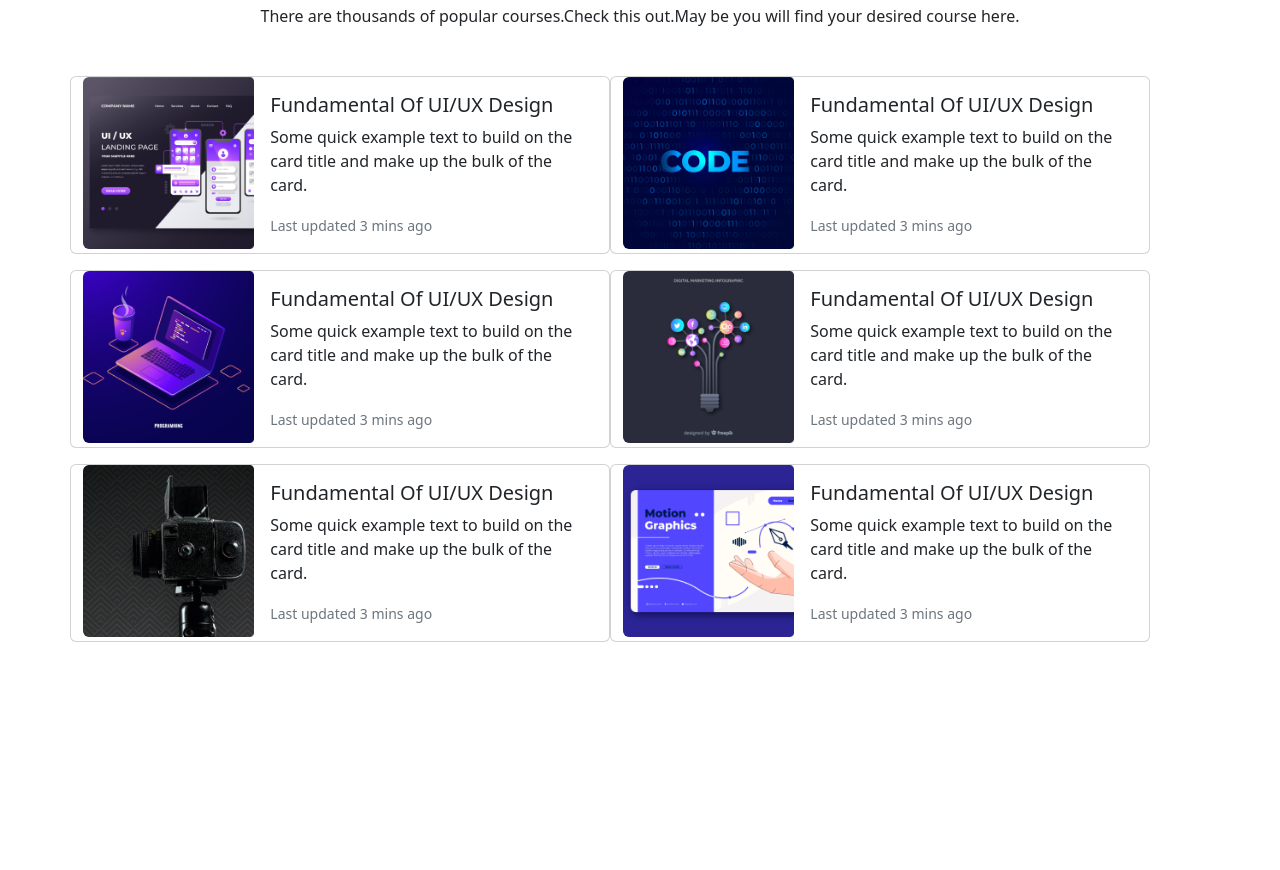
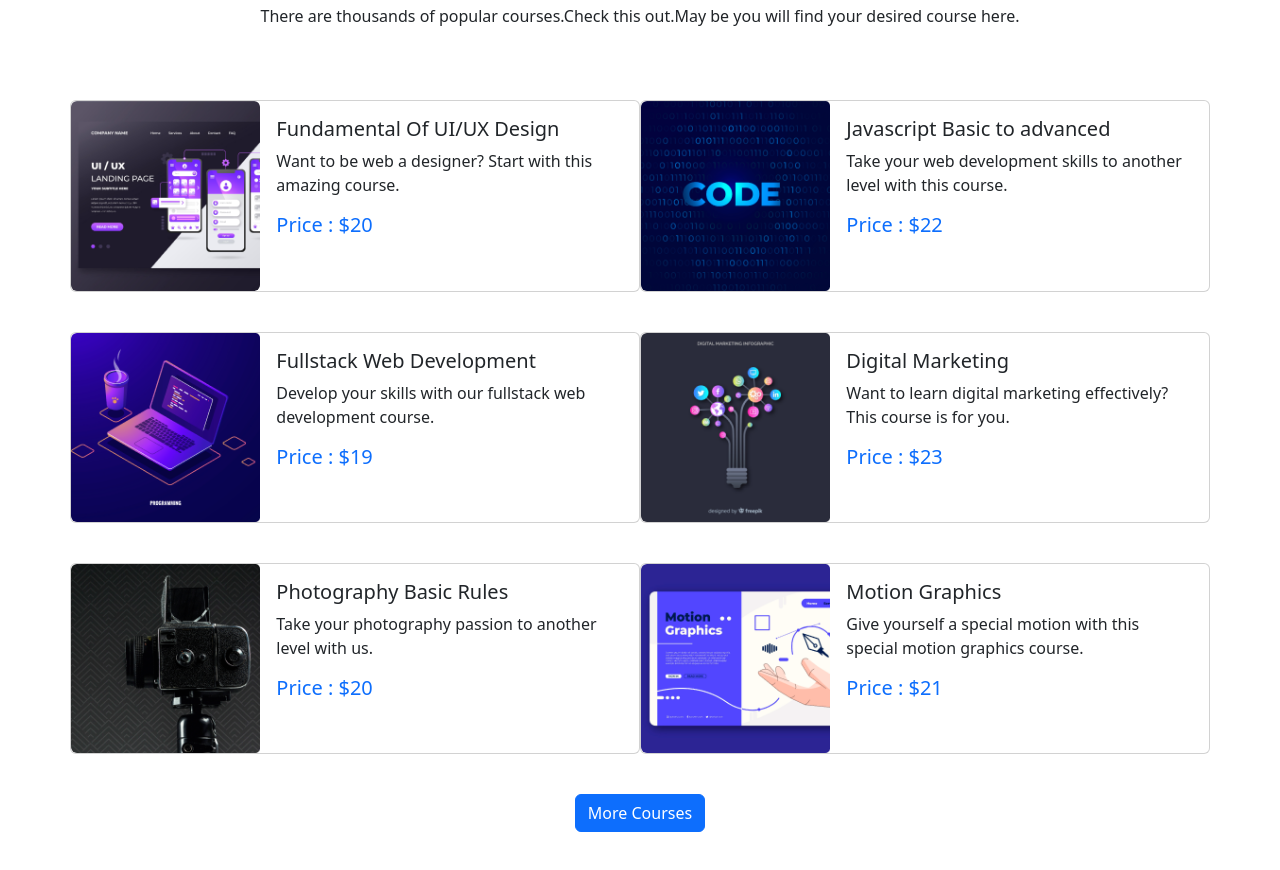
Before and after one commit to saikot-mehedi/study-zone, a plain HTML site: page index.html in a window 1280 px wide. Shown: the part 682-1552 px from the top of the page. Before the commit the page ends 1388 px from the top, so only its background shows below. Drawn offline with nearby package versions, Linux system fonts and the light colour scheme.

Commit message:
added courses section

```diff
--- a/index.html
+++ b/index.html
@@ -88,98 +88,96 @@
     </header>
     <main>
       <!-- Courses section start -->
-      <section class="py-5">
-        <div class="container">
-          <h2 class="text-center">Discover Our Popular Courses</h2>
+      <section class=" container py-5">
+        <h2 class="text-center">Discover Our Popular Courses</h2>
         <p class="text-center">There are thousands of popular courses.Check this out.May be you will find your desired course here.</p>
-
-        <div class="mt-5 row ">
-          <div class="col-lg-6 card mb-3" style="max-width: 540px;">
+        <div class="mt-5 mb-4 row g-4">
+          <div class="col-lg-6 card mb-3 px-0">
             <div class="row g-0">
               <div class="col-md-4">
-                <img src="images/course/course-1.png" class="img-fluid rounded-start" alt="...">
+                <img src="images/course/course-1.png" class="img-fluid rounded float-start" alt="...">
               </div>
               <div class="col-md-8">
                 <div class="card-body">
                   <h5 class="card-title">Fundamental Of UI/UX Design</h5>
-                  <p class="card-text">Some quick example text to build on the card title and make up the bulk of the card.</p>
-                  <p class="card-text"><small class="text-muted">Last updated 3 mins ago</small></p>
+                  <p class="card-text">Want to be web a designer? Start with this amazing course.</p>
+                  <h5 class="text-primary">Price : $20</h5>
                 </div>
               </div>
             </div>
           </div>
-          <div class="col-lg-6 card mb-3" style="max-width: 540px;">
+          <div class="col-lg-6 card mb-3 px-0">
             <div class="row g-0">
               <div class="col-md-4">
                 <img src="images/course/course-2.png" class="img-fluid rounded-start" alt="...">
               </div>
               <div class="col-md-8">
                 <div class="card-body">
-                  <h5 class="card-title">Fundamental Of UI/UX Design</h5>
-                  <p class="card-text">Some quick example text to build on the card title and make up the bulk of the card.</p>
-                  <p class="card-text"><small class="text-muted">Last updated 3 mins ago</small></p>
+                  <h5 class="card-title">Javascript Basic to advanced</h5>
+                  <p class="card-text">Take your web development skills to another level with this course.</p>
+                  <h5 class="text-primary">Price : $22</h5>
                 </div>
               </div>
             </div>
           </div>
-          <div class="col-lg-6 card mb-3 card mb-3" style="max-width: 540px;">
+          <div class="col-lg-6 card mb-3 px-0">
             <div class="row g-0">
               <div class="col-md-4">
                 <img src="images/course/course-3.png" class="img-fluid rounded-start" alt="...">
               </div>
               <div class="col-md-8">
                 <div class="card-body">
-                  <h5 class="card-title">Fundamental Of UI/UX Design</h5>
-                  <p class="card-text">Some quick example text to build on the card title and make up the bulk of the card.</p>
-                  <p class="card-text"><small class="text-muted">Last updated 3 mins ago</small></p>
+                  <h5 class="card-title">Fullstack Web Development</h5>
+                  <p class="card-text">Develop your skills with our fullstack web development course.</p>
+                  <h5 class="text-primary">Price : $19</h5>
                 </div>
               </div>
             </div>
           </div>
-          <div class="col-lg-6 card mb-3 card mb-3" style="max-width: 540px;">
+          <div class="col-lg-6 card mb-3 px-0">
             <div class="row g-0">
               <div class="col-md-4">
                 <img src="images/course/course-4.png" class="img-fluid rounded-start" alt="...">
               </div>
               <div class="col-md-8">
                 <div class="card-body">
-                  <h5 class="card-title">Fundamental Of UI/UX Design</h5>
-                  <p class="card-text">Some quick example text to build on the card title and make up the bulk of the card.</p>
-                  <p class="card-text"><small class="text-muted">Last updated 3 mins ago</small></p>
+                  <h5 class="card-title">Digital Marketing</h5>
+                  <p class="card-text">Want to learn digital marketing effectively?This course is for you.</p>
+                  <h5 class="text-primary">Price : $23</h5>
                 </div>
               </div>
             </div>
           </div>
-          <div class="col-lg-6 card mb-3 card mb-3" style="max-width: 540px;">
+          <div class="col-lg-6 card mb-3 px-0">
             <div class="row g-0">
               <div class="col-md-4">
                 <img src="images/course/course-5.png" class="img-fluid rounded-start" alt="...">
               </div>
               <div class="col-md-8">
                 <div class="card-body">
-                  <h5 class="card-title">Fundamental Of UI/UX Design</h5>
-                  <p class="card-text">Some quick example text to build on the card title and make up the bulk of the card.</p>
-                  <p class="card-text"><small class="text-muted">Last updated 3 mins ago</small></p>
+                  <h5 class="card-title">Photography Basic Rules</h5>
+                  <p class="card-text">Take your photography passion to another level with us.</p>
+                  <h5 class="text-primary">Price : $20</h5>
                 </div>
               </div>
             </div>
           </div>
-          <div class="col-lg-6 card mb-3 card mb-3" style="max-width: 540px;">
+          <div class="col-lg-6 card mb-3 px-0">
             <div class="row g-0">
               <div class="col-md-4">
                 <img src="images/course/course-6.png" class="img-fluid rounded-start" alt="...">
               </div>
               <div class="col-md-8">
                 <div class="card-body">
-                  <h5 class="card-title">Fundamental Of UI/UX Design</h5>
-                  <p class="card-text">Some quick example text to build on the card title and make up the bulk of the card.</p>
-                  <p class="card-text"><small class="text-muted">Last updated 3 mins ago</small></p>
+                  <h5 class="card-title">Motion Graphics</h5>
+                  <p class="card-text">Give yourself a special motion with this special motion graphics course.</p>
+                  <h5 class="text-primary">Price : $21</h5>
                 </div>
               </div>
             </div>
           </div>
         </div>
-        </div>
+        <p class="text-center"><button class="btn btn-primary" type="submit">More Courses </button></p>
       </section>
       <!-- Courses section end -->
     </main>
```
